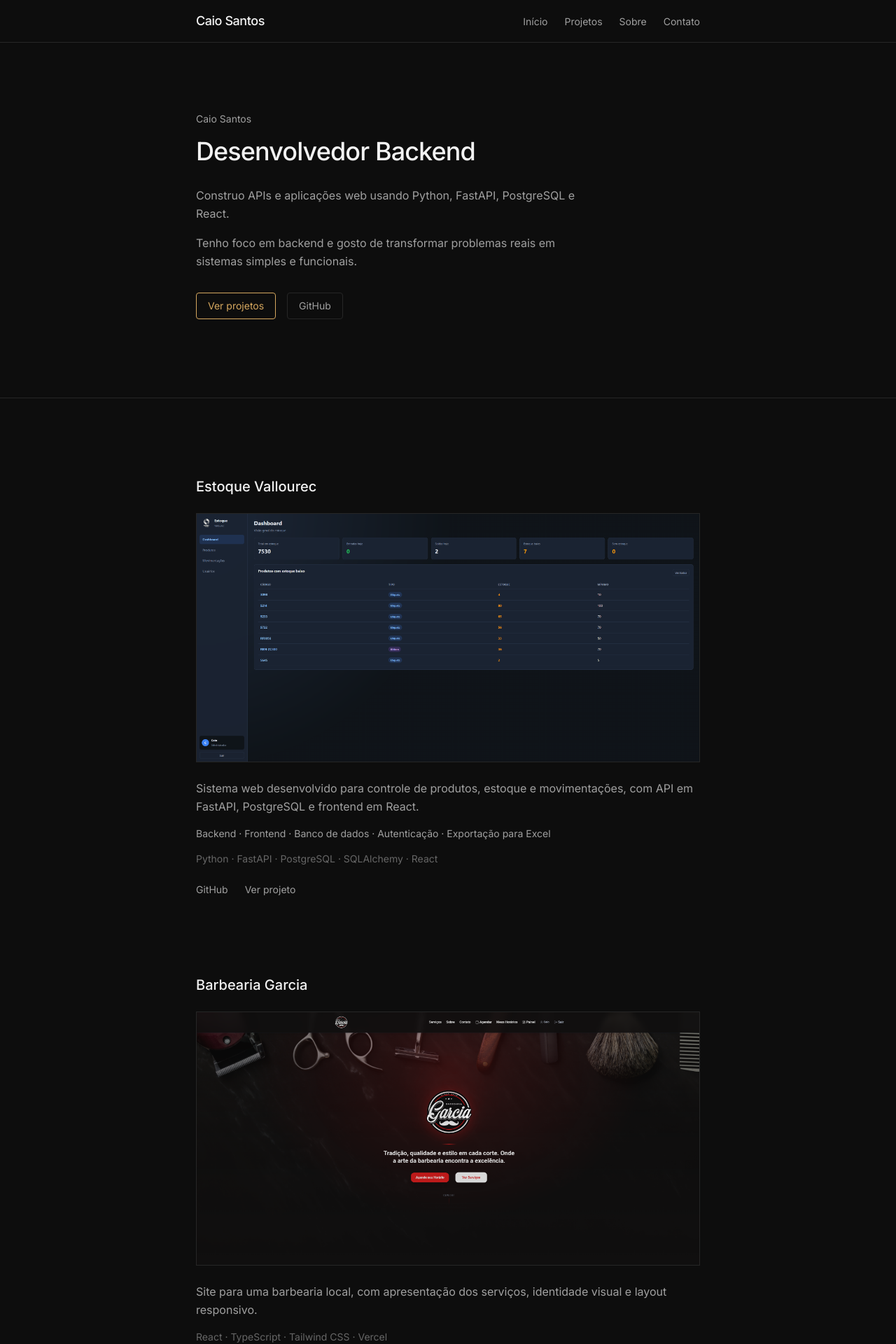
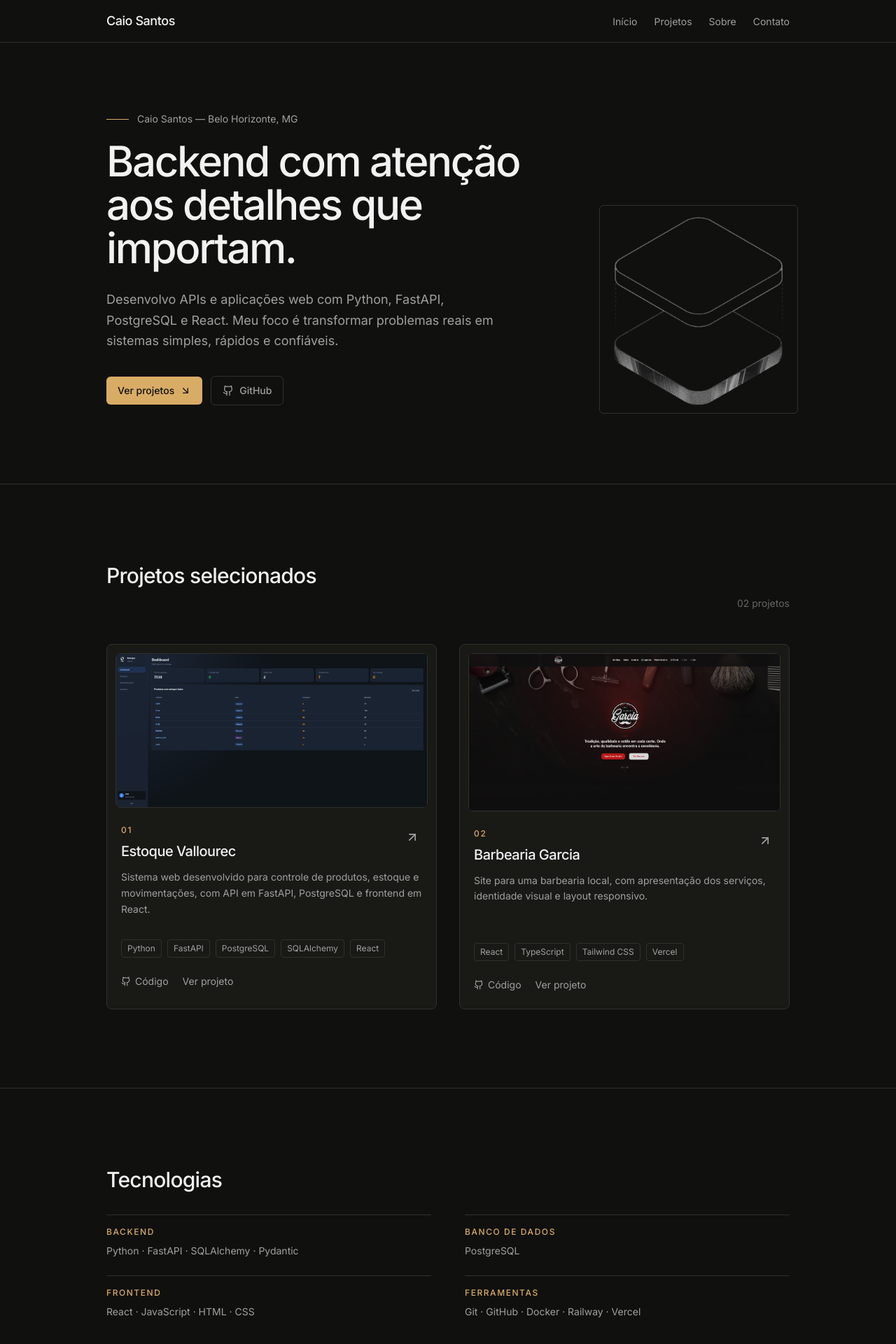
Before and after one commit to xCaio/ptf, a React (Vite) app: page / in a window 1280 px wide. Shown: the top 1920 px of the page at 70% size. Built offline with nearby package versions, Linux system fonts and the light colour scheme.

Commit message:
refactor: update layout and styling across components for improved responsiveness and visual consistency

```diff
--- a/src/components/layout/Footer.tsx
+++ b/src/components/layout/Footer.tsx
@@ -5,7 +5,7 @@ export function Footer() {
 
   return (
     <footer className="border-t border-border py-12">
-      <div className="mx-auto max-w-3xl px-6">
+      <div className="mx-auto max-w-5xl px-6">
         <p className="text-sm font-medium text-text">Caio Santos</p>
         <p className="mt-1 text-sm text-text-muted">Desenvolvedor Backend</p>
 
--- a/src/components/layout/Navbar.tsx
+++ b/src/components/layout/Navbar.tsx
@@ -14,7 +14,7 @@ export function Navbar() {
 
   return (
     <header className="fixed top-0 left-0 right-0 z-50 border-b border-border bg-bg">
-      <nav className="mx-auto flex max-w-3xl items-center justify-between px-6 py-4">
+      <nav className="mx-auto flex max-w-5xl items-center justify-between px-6 py-4">
         <a
           href="#inicio"
           className="group text-lg font-medium tracking-tight text-text hover:text-accent transition-colors duration-150"
--- a/src/components/sections/About.tsx
+++ b/src/components/sections/About.tsx
@@ -2,11 +2,11 @@ import { SectionHeading } from "../ui/SectionHeading"
 
 export function About() {
   return (
-    <section id="sobre" className="py-20 md:py-28 border-t border-border">
-      <div className="mx-auto max-w-3xl px-6">
+    <section id="sobre" className="border-t border-border py-20 md:py-28">
+      <div className="mx-auto grid max-w-5xl gap-8 px-6 md:grid-cols-[.7fr_1.3fr] md:gap-16">
         <SectionHeading title="Sobre mim" />
 
-        <div className="space-y-4 text-text-muted leading-relaxed max-w-xl">
+        <div className="max-w-xl space-y-4 leading-relaxed text-text-muted">
           <p>
             Atualmente trabalho como Analista de Suporte e estou direcionando minha carreira para o desenvolvimento de software.
           </p>
--- a/src/components/sections/Hero.tsx
+++ b/src/components/sections/Hero.tsx
@@ -1,39 +1,24 @@
+import { ArrowDownRight, Github } from "lucide-react"
 import { Button } from "../ui/Button"
 import { social } from "../../data/social"
+import heroImage from "../../assets/hero.png"
 
 export function Hero() {
   return (
-    <section id="inicio" className="pt-32 pb-20 md:pt-40 md:pb-28">
-      <div className="mx-auto max-w-3xl px-6">
-        <p className="text-sm text-text-muted mb-3">Caio Santos</p>
-
-        <h1 className="text-3xl md:text-4xl font-medium tracking-tight text-text leading-snug">
-          Desenvolvedor Backend
-        </h1>
-
-        <div className="mt-6 space-y-4 text-text-muted leading-relaxed max-w-xl">
-          <p>
-            Construo APIs e aplicações web usando Python, FastAPI, PostgreSQL
-            e React.
-          </p>
-          <p>
-            Tenho foco em backend e gosto de transformar problemas reais em
-            sistemas simples e funcionais.
-          </p>
+    <section id="inicio" className="relative overflow-hidden pt-28 pb-20 md:pt-40 md:pb-28">
+      <div className="mx-auto grid max-w-5xl items-end gap-12 px-6 md:grid-cols-[1fr_260px] md:gap-16">
+        <div>
+          <p className="mb-5 flex items-center gap-3 text-sm text-text-muted"><span className="h-px w-8 bg-accent" />Caio Santos — Belo Horizonte, MG</p>
+          <h1 className="max-w-2xl text-4xl font-medium tracking-[-0.04em] text-text md:text-6xl md:leading-[1.03]">Backend com atenção aos detalhes que importam.</h1>
+          <p className="mt-7 max-w-xl text-base leading-relaxed text-text-muted md:text-lg">Desenvolvo APIs e aplicações web com Python, FastAPI, PostgreSQL e React. Meu foco é transformar problemas reais em sistemas simples, rápidos e confiáveis.</p>
+          <div className="mt-9 flex flex-wrap items-center gap-3">
+            <Button href="#projetos" variant="primary">Ver projetos <ArrowDownRight className="h-4 w-4" aria-hidden="true" /></Button>
+            <Button href={social.github} variant="secondary" target="_blank" rel="noopener noreferrer"><Github className="h-4 w-4" aria-hidden="true" /> GitHub</Button>
+          </div>
         </div>
-
-        <div className="mt-8 flex items-center gap-4">
-          <Button href="#projetos" variant="primary">
-            Ver projetos
-          </Button>
-          <Button
-            href={social.github}
-            variant="secondary"
-            target="_blank"
-            rel="noopener noreferrer"
-          >
-            GitHub
-          </Button>
+        <div className="relative mx-auto w-48 md:mx-0 md:w-full">
+          <div className="absolute -inset-3 -z-10 rounded-md border border-border" />
+          <img src={heroImage} alt="Caio Santos" className="aspect-[.95] w-full rounded-md object-cover object-top grayscale transition duration-500 hover:grayscale-0" />
         </div>
       </div>
     </section>
--- a/src/components/sections/Projects.tsx
+++ b/src/components/sections/Projects.tsx
@@ -1,46 +1,38 @@
+import { ArrowUpRight, Github } from "lucide-react"
 import { projects } from "../../data/projects"
 import { ScreenshotPlaceholder } from "../ui/ScreenshotPlaceholder"
+import { SectionHeading } from "../ui/SectionHeading"
 
 export function Projects() {
   return (
-    <section id="projetos" className="py-20 md:py-28 border-t border-border">
-      <div className="mx-auto max-w-3xl px-6">
-        <div className="space-y-20 md:space-y-28">
+    <section id="projetos" className="border-t border-border py-20 md:py-28">
+      <div className="mx-auto max-w-5xl px-6">
+        <div className="mb-10 flex items-end justify-between gap-6 md:mb-12">
+          <SectionHeading title="Projetos selecionados" className="mb-0" />
+          <p className="hidden text-right text-sm text-text-subtle sm:block">02 projetos</p>
+        </div>
+        <div className="grid gap-8 md:grid-cols-2">
           {projects.map((project) => (
-            <article key={project.id}>
-              <h3 className="text-xl font-medium text-text mb-6">
-                {project.name}
-              </h3>
-
-              <ScreenshotPlaceholder
-                alt={project.screenshotAlt}
-                src={project.screenshotSrc}
-                className="mb-6"
-              />
-
-              <p className="text-text-muted leading-relaxed mb-4">
-                {project.description}
-              </p>
-
-              {project.highlights && (
-                <p className="text-sm text-text-muted mb-4">
-                  {project.highlights.join(" · ")}
-                </p>
-              )}
-
-              <p className="text-sm text-text-subtle mb-6">
-                {project.technologies.join(" · ")}
-              </p>
-
-              <div className="flex items-center gap-6 text-sm">
+            <article key={project.id} className="group rounded-lg border border-border bg-surface p-3 transition-colors duration-200 hover:border-text-subtle">
+              <div className="overflow-hidden rounded-md bg-bg">
+                <ScreenshotPlaceholder alt={project.screenshotAlt} src={project.screenshotSrc} className="transition duration-500 group-hover:scale-[1.02]" />
+              </div>
+              <div className="px-2 pt-6 pb-3">
+                <div className="mb-3 flex items-start justify-between gap-4">
+                  <div><p className="mb-2 text-xs font-medium tracking-[0.14em] text-accent">{project.id === "estoque" ? "01" : "02"}</p><h3 className="text-xl font-medium tracking-tight text-text">{project.name}</h3></div>
+                  {project.liveUrl && <a href={project.liveUrl} target="_blank" rel="noopener noreferrer" aria-label={`Abrir ${project.name}`} className="mt-1 rounded p-1 text-text-muted transition-colors hover:text-accent"><ArrowUpRight className="h-5 w-5" /></a>}
+                </div>
+                <p className="min-h-20 text-sm leading-relaxed text-text-muted">{project.description}</p>
+                <div className="mt-5 flex flex-wrap gap-2">{project.technologies.map((technology) => <span key={technology} className="rounded border border-border px-2 py-1 text-xs text-text-muted">{technology}</span>)}</div>
+                <div className="mt-6 flex items-center gap-5 text-sm">
                 {project.githubUrl && (
                   <a
                     href={project.githubUrl}
                     target="_blank"
                     rel="noopener noreferrer"
-                    className="text-text-muted hover:text-accent transition-colors duration-150"
+                    className="inline-flex items-center gap-1.5 text-text-muted transition-colors hover:text-text"
                   >
-                    GitHub
+                    <Github className="h-3.5 w-3.5" /> Código
                   </a>
                 )}
                 {project.liveUrl && (
@@ -48,11 +40,12 @@ export function Projects() {
                     href={project.liveUrl}
                     target="_blank"
                     rel="noopener noreferrer"
-                    className="text-text-muted hover:text-accent transition-colors duration-150"
+                    className="text-text-muted transition-colors hover:text-text"
                   >
                     Ver projeto
                   </a>
                 )}
+              </div>
               </div>
             </article>
           ))}
--- a/src/components/sections/Skills.tsx
+++ b/src/components/sections/Skills.tsx
@@ -3,15 +3,15 @@ import { SectionHeading } from "../ui/SectionHeading"
 
 export function Skills() {
   return (
-    <section id="tecnologias" className="py-20 md:py-28 border-t border-border">
-      <div className="mx-auto max-w-3xl px-6">
+    <section id="tecnologias" className="border-t border-border py-20 md:py-28">
+      <div className="mx-auto max-w-5xl px-6">
         <SectionHeading title="Tecnologias" />
 
-        <dl className="space-y-5">
+        <dl className="grid gap-x-12 gap-y-6 md:grid-cols-2">
           {skillCategories.map((category) => (
-            <div key={category.title}>
-              <dt className="text-sm text-text-muted mb-1">{category.title}</dt>
-              <dd className="text-sm text-text">{category.items}</dd>
+            <div key={category.title} className="border-t border-border pt-4">
+              <dt className="mb-2 text-xs font-medium uppercase tracking-[0.13em] text-accent">{category.title}</dt>
+              <dd className="text-sm leading-relaxed text-text-muted">{category.items}</dd>
             </div>
           ))}
         </dl>
--- a/src/components/ui/Button.tsx
+++ b/src/components/ui/Button.tsx
@@ -17,9 +17,9 @@ type Props = ButtonProps | LinkProps
 
 const variants: Record<Variant, string> = {
   primary:
-    "border border-accent text-accent hover:bg-accent hover:text-bg",
+    "bg-accent text-bg hover:bg-[#e6bc7b]",
   secondary:
-    "border border-border text-text-muted hover:text-text hover:border-text-muted",
+    "border border-border text-text-muted hover:border-text-muted hover:text-text",
 }
 
 export function Button({
@@ -28,7 +28,7 @@ export function Button({
   ...props
 }: Props) {
   const base =
-    "inline-flex items-center justify-center gap-2 rounded-sm px-4 py-2 text-sm transition-colors duration-150 cursor-pointer"
+    "inline-flex items-center justify-center gap-2 rounded-md px-4 py-2.5 text-sm font-medium transition-colors duration-150 cursor-pointer"
 
   const classes = `${base} ${variants[variant]} ${className}`
 
--- a/src/components/ui/ScreenshotPlaceholder.tsx
+++ b/src/components/ui/ScreenshotPlaceholder.tsx
@@ -14,7 +14,7 @@ export function ScreenshotPlaceholder({
       <img
         src={src}
         alt={alt}
-        className={`w-full border border-border ${className}`}
+        className={`block w-full rounded-md border border-border ${className}`}
       />
     )
   }
--- a/src/components/ui/SectionHeading.tsx
+++ b/src/components/ui/SectionHeading.tsx
@@ -6,7 +6,7 @@ interface SectionHeadingProps {
 export function SectionHeading({ title, className = "" }: SectionHeadingProps) {
   return (
     <h2
-      className={`mb-8 text-lg font-medium tracking-tight text-text ${className}`}
+      className={`mb-8 text-2xl font-medium tracking-tight text-text md:text-3xl ${className}`}
     >
       {title}
     </h2>
--- a/src/index.css
+++ b/src/index.css
@@ -1,17 +1,17 @@
 @import "tailwindcss";
 
 @theme {
-  --font-sans: "Inter", system-ui, sans-serif;
+  --font-sans: "Inter", "Segoe UI", system-ui, sans-serif;
 
-  --color-bg: #0d0d0d;
-  --color-surface: #151515;
-  --color-border: #262626;
+  --color-bg: #10100f;
+  --color-surface: #191916;
+  --color-border: #30302c;
 
   --color-text: #f2f2f2;
   --color-text-muted: #a0a0a0;
   --color-text-subtle: #666666;
 
-  --color-accent: #d6a85f;
+  --color-accent: #d9ac66;
 }
 
 html {
@@ -24,6 +24,12 @@ body {
   color: var(--color-text);
   -webkit-font-smoothing: antialiased;
   -moz-osx-font-smoothing: grayscale;
+  min-width: 320px;
+}
+
+:focus-visible {
+  outline: 2px solid var(--color-accent);
+  outline-offset: 3px;
 }
 
 ::selection {
```
Also changed, not shown: src/components/sections/Contact.tsx (+5 -56 lines).
